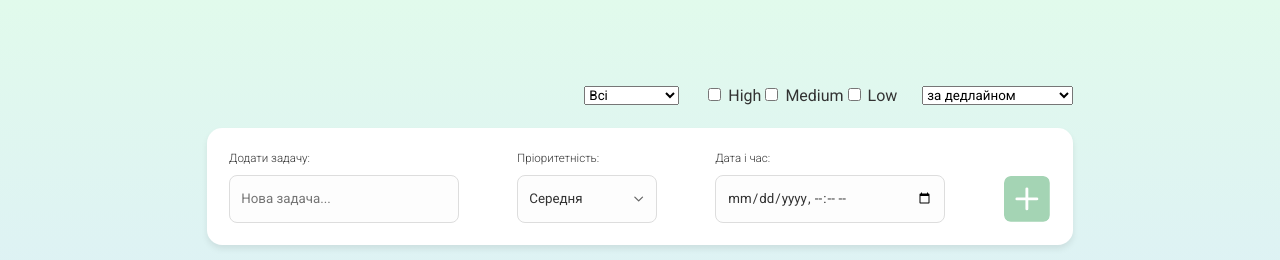
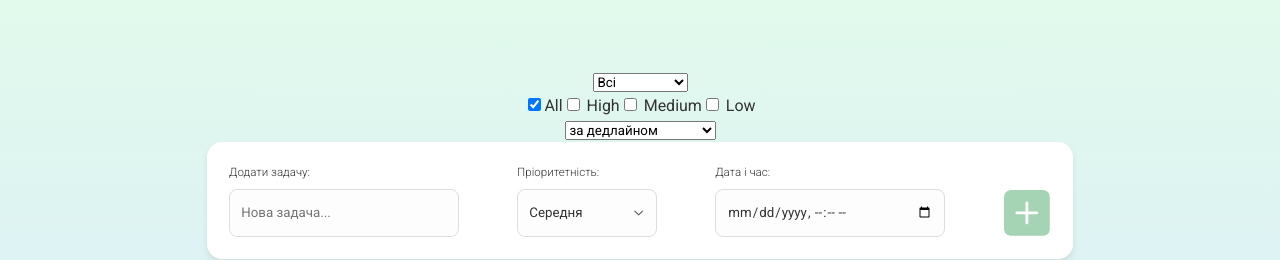
Before and after one commit to AnneRom/To-Do-List, a React (Vite) app: page /tasks in a window 1280 px wide. Shown: the part 159-419 px from the top of the page. Built offline with nearby package versions, Linux system fonts and the light colour scheme; no server answers.

Commit message:
07.01
додали чекбокс all для всіх пріоритетів одразу, винесли фільтри та чекбокси в окремі компоненти.

```diff
--- /dev/null
+++ b/src/components/filters/Filters.jsx
@@ -0,0 +1,31 @@
+import PriorityFilter from "./PriorityFilter";
+import styles from "../../styles/Filters.module.scss";
+const Filters = ({ status, sort, updateFilters, selectedPriorities, searchParams, setSearchParams, togglePriority }) => {
+  return (
+    <div className={styles.filters}>
+                <select
+                value={status}
+                onChange={(e) => updateFilters('status', e.target.value)}>
+                    <option value="all">Всі</option>
+                    <option value="completed">Виконані</option>
+                    <option value="incomplete">Невиконані</option>
+                </select>
+
+                <PriorityFilter
+                  selectedPriorities={selectedPriorities}
+                  searchParams={searchParams}
+                  setSearchParams={setSearchParams}
+                  togglePriority={togglePriority}
+                />
+
+                 <select
+                value={sort}
+                onChange={(e) => updateFilters('sort', e.target.value)}>
+                    <option value="deadline">за дедлайном</option>
+                    <option value="added">за датою додавання</option>
+                    <option value="priority">за пріоритетом</option>
+                </select>
+    </div>
+  );
+};
+export default Filters;
--- /dev/null
+++ b/src/components/filters/PriorityFilter.jsx
@@ -0,0 +1,32 @@
+const PriorityFilter = ({ selectedPriorities, searchParams, setSearchParams, togglePriority }) => {
+  return (
+    // <div className={styles.priorityFilters}>
+        <div>
+                <label><input
+                      type="checkbox"
+                      checked={selectedPriorities.length === 0}
+                      onChange={() => {
+                        const params = new URLSearchParams(searchParams);
+                        params.delete("priority");
+                        setSearchParams(params);
+                      }}
+                    />
+                    All
+                </label>
+
+                <label><input type="checkbox"
+                checked={selectedPriorities.includes('High')}
+                onChange={() => togglePriority('High')}
+                 /> High</label>
+
+                <label><input type="checkbox"
+                checked={selectedPriorities.includes('Medium')}
+                onChange={() => togglePriority('Medium')}
+                /> Medium</label>
+
+                <label><input type="checkbox"
+                checked={selectedPriorities.includes('Low')}
+                onChange={() => togglePriority('Low')} /> Low</label>
+        </div>
+   );};
+export default PriorityFilter;
--- a/src/pages/Tasks.jsx
+++ b/src/pages/Tasks.jsx
@@ -5,6 +5,7 @@ import { useEffect, useState } from 'react'
 import axios from 'axios'
 import styles from "../styles/Tasks.module.scss";
 import { useSearchParams } from "react-router-dom";
+import Filters from '../components/filters/Filters'
 
 const Tasks = () => {
     const [tasks, setTasks] = useState([
@@ -112,12 +113,6 @@ const Tasks = () => {
     if (status === "incomplete") return !item.completed;
     return true;
   })
-  // .filter(item => {
-  //   if (priority === "high") return item.priority === "High";
-  //   if (priority === "medium") return item.priority === "Medium";
-  //   if (priority === "low") return item.priority === "Low";
-  //   return true;
-  // })
   .filter(item => {
     if (selectedPriorities.length === 0) return true;
     return selectedPriorities.includes(item.priority);
@@ -161,7 +156,7 @@ const Tasks = () => {
       ? selectedPriorities.filter(p => p !== value)
       : [...selectedPriorities, value];
 
-      console.log(selectedPriorities);
+      console.log(updated);
 
       const params = new URLSearchParams(searchParams);
 
@@ -176,50 +171,16 @@ const Tasks = () => {
 
     return (
         <div className="mainContainer">
-            <div className={styles.filters}>
-                <select
-                value={status}
-                onChange={(e) => updateFilters('status', e.target.value)}>
-                    <option value="all">Всі</option>
-                    <option value="completed">Виконані</option>
-                    <option value="incomplete">Невиконані</option>
-                </select>
 
-                <div className={styles.priorityFilters}>
-                  <label><input type="checkbox"
-                checked={selectedPriorities.includes('High')}
-                onChange={() => togglePriority('High')}
-                 /> High</label>
-
-                <label><input type="checkbox"
-                checked={selectedPriorities.includes('Medium')}
-                onChange={() => togglePriority('Medium')}
-                /> Medium</label>
-
-                <label><input type="checkbox"
-                checked={selectedPriorities.includes('Low')}
-                onChange={() => togglePriority('Low')} /> Low</label>
-                </div>
-
-
-                {/* <select
-                value={priority}
-                onChange={(e) => updateFilters('priority', e.target.value)}>
-                    <option value="all">All</option>
-                    <option value="high">High</option>
-                    <option value="medium">Medium</option>
-                    <option value="low">Low</option>
-                </select> */}
-
-                 <select
-                value={sort}
-                onChange={(e) => updateFilters('sort', e.target.value)}>
-                    <option value="deadline">за дедлайном</option>
-                    <option value="added">за датою додавання</option>
-                    <option value="priority">за пріоритетом</option>
-                </select>
-            </div>
-
+            <Filters
+              status={status}
+              sort={sort}
+              updateFilters={updateFilters}
+              selectedPriorities={selectedPriorities}
+              searchParams={searchParams}
+              setSearchParams={setSearchParams}
+              togglePriority={togglePriority}
+            />
             <TaskForm onAdd={addTask}/>
             <TaskTitle />
             <TaskList tasks={sortTasks} onDelete={deleteTask} onToggle={toggleTask}/>
```
Also changed, not shown: src/styles/Filters.module.scss (added).
